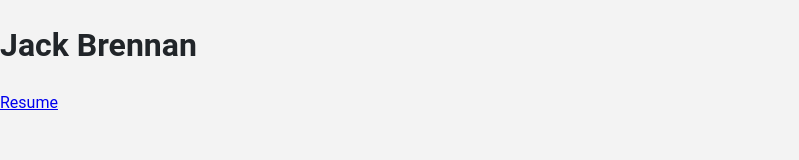
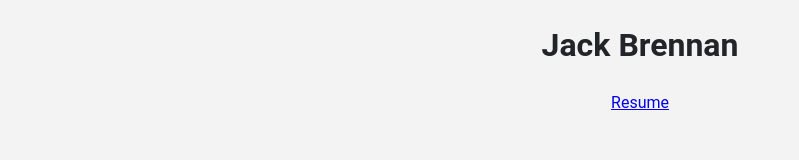
Before and after one commit to jackbrennan222/jackbrennan222.github.io, a plain HTML site: page index.html in a window 1280 px wide. Shown: the whole page, without its empty margins (0-799 px from the left). Drawn offline with Linux system fonts and the light colour scheme.

Commit message:
Messing around still

```diff
--- a/index.css
+++ b/index.css
@@ -10,4 +10,7 @@ body {
     padding: 0;
     -webkit-font-smoothing: antialiased;
     -moz-osx-font-smoothing: grayscale;
+    align-items: center;
+    display: flex;
+    flex-direction: column;
 }
--- a/index.html
+++ b/index.html
@@ -2,12 +2,13 @@
 <html>
     <head>
         <title>Jack Brennan</title>
+        <meta charset="utf-8">
         <link rel="stylesheet" href="index.css">
     </head>
     <body>
         <h1>
             Jack Brennan
         </h1>
-        <a href="Jack-Brennan-Resume.pdf">Resume</a>
+        <a href="Jack-Brennan-Resume.pdf" target="_blank" rel="noreferrer noopener">Resume</a>
     </body>
 </html>
```
Also changed, not shown: assets/2024 headshot.png (added).
